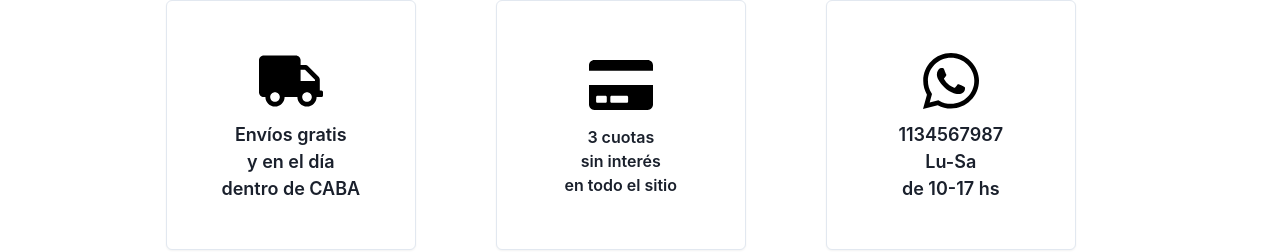
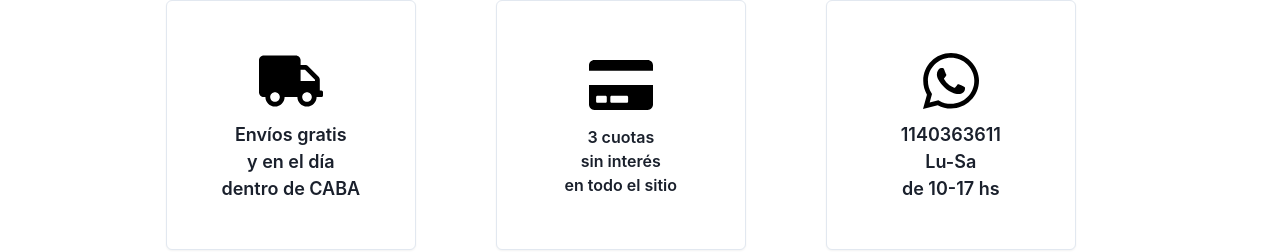
Before and after one commit to Julietabachur/frontFinal, a React (Vite) app in the folder frontend-integrador/: page / in a window 1280 px wide. Shown: the part 768-1020 px from the top of the page. Built offline with nearby package versions, Linux system fonts and the light colour scheme; no server answers; a web font is replaced by a local one.

Commit message:
cambio nro wpp en flotante e infocomponent

```diff
--- a/frontend-integrador/index.html
+++ b/frontend-integrador/index.html
@@ -25,6 +25,6 @@
     <div id="root"></div>
     <script type="module" src="/src/main.jsx"></script>
 
-    <a href="https:/wa.me/+573142523828"  target="_blank" class="whatsapp_float"><i class="fa-brands fa-whatsapp whatsapp-icon"></i></a>
+    <a href="https:/wa.me/+541140363611"  target="_blank" class="whatsapp_float"><i class="fa-brands fa-whatsapp whatsapp-icon"></i></a>
   </body>
 </html>
--- a/frontend-integrador/src/components/InfoComponent.jsx
+++ b/frontend-integrador/src/components/InfoComponent.jsx
@@ -57,7 +57,7 @@ const InfoComponent = () => {
     flexDirection={'column'}
   >
     <Icon as={FaWhatsapp} boxSize={{base:'10', lg:'16'}} mb={2} color="black" />
-    <Text fontSize={{base:'sm', lg:"lg"}} fontWeight="semibold">1134567987 <br />Lu-Sa <br />de 10-17 hs</Text>
+    <Text fontSize={{base:'sm', lg:"lg"}} fontWeight="semibold">1140363611 <br />Lu-Sa <br />de 10-17 hs</Text>
   </Box>
 </SimpleGrid>
 
```
